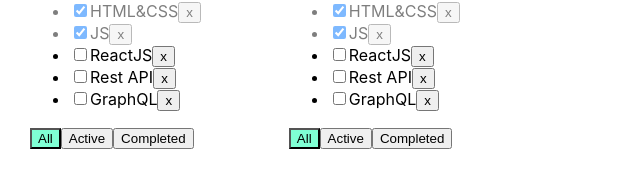
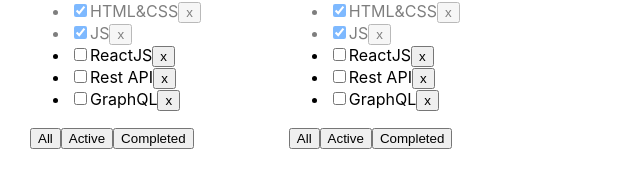
Before and after one commit to kroxaGAN/todolist5, a React (Create React App) app: page / in a window 1280 px wide. Shown: the part 128-316 px from the top of the page, without its empty margins (0-640 px from the left). Built offline with nearby package versions, Linux system fonts and the light colour scheme.

Commit message:
made components Button

```diff
--- a/src/Todolist.tsx
+++ b/src/Todolist.tsx
@@ -1,5 +1,6 @@
 import React, {ChangeEvent, KeyboardEvent, useState} from 'react';
 import {FilterValuesType} from './App';
+import {Button} from "./components/Button";
 
 type TaskType = {
     id: string
@@ -85,9 +86,12 @@
             }
         </ul>
         <div>
-            <button onClick={()=>changeFilterForButton('all')} className={props.filter === 'all' ? "active-filter" : ""}>All</button>
-            <button onClick={()=>changeFilterForButton('active')} className={props.filter === 'active' ? "active-filter" : ""}>Active</button>
-            <button onClick={()=>changeFilterForButton('completed')} className={props.filter === 'completed' ? "active-filter" : ""}>Completed</button>
+            <Button name={'All'} callBack={()=>changeFilterForButton('all') }/>
+            <Button name={'Active'} callBack={()=>changeFilterForButton('active') }/>
+            <Button name={'Completed'} callBack={()=>changeFilterForButton('completed') }/>
+            {/*<button onClick={()=>changeFilterForButton('all')} className={props.filter === 'all' ? "active-filter" : ""}>All</button>*/}
+            {/*<button onClick={()=>changeFilterForButton('active')} className={props.filter === 'active' ? "active-filter" : ""}>Active</button>*/}
+            {/*<button onClick={()=>changeFilterForButton('completed')} className={props.filter === 'completed' ? "active-filter" : ""}>Completed</button>*/}
 
         </div>
     </div>
--- /dev/null
+++ b/src/components/Button.tsx
@@ -0,0 +1,14 @@
+import React from 'react';
+
+type propsType={
+    name:string
+    callBack:()=>void
+}
+export const Button=(props:propsType)=>{
+    const onClickHandler=()=>{
+        props.callBack()
+    }
+    return(
+        <button onClick={onClickHandler}>{props.name}</button>
+    )
+}
```
